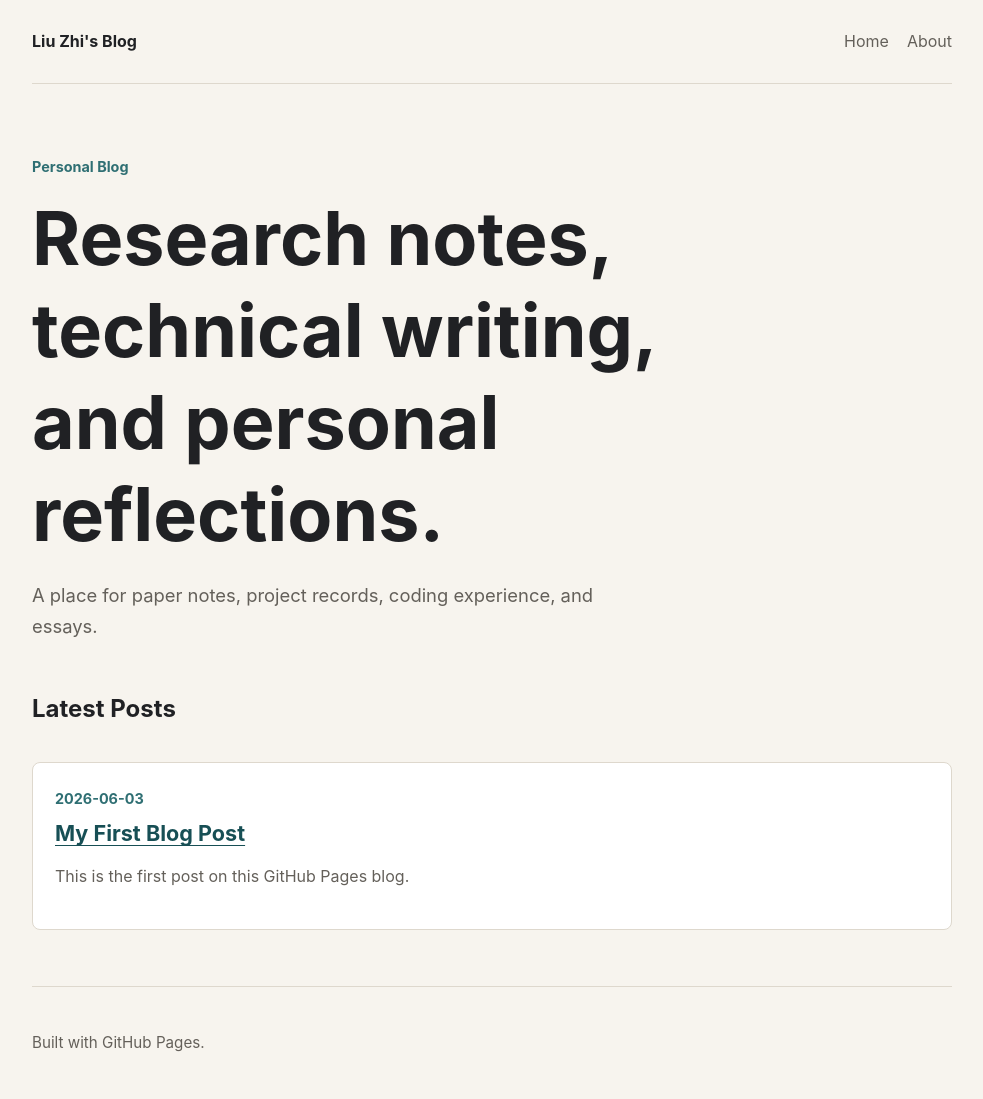
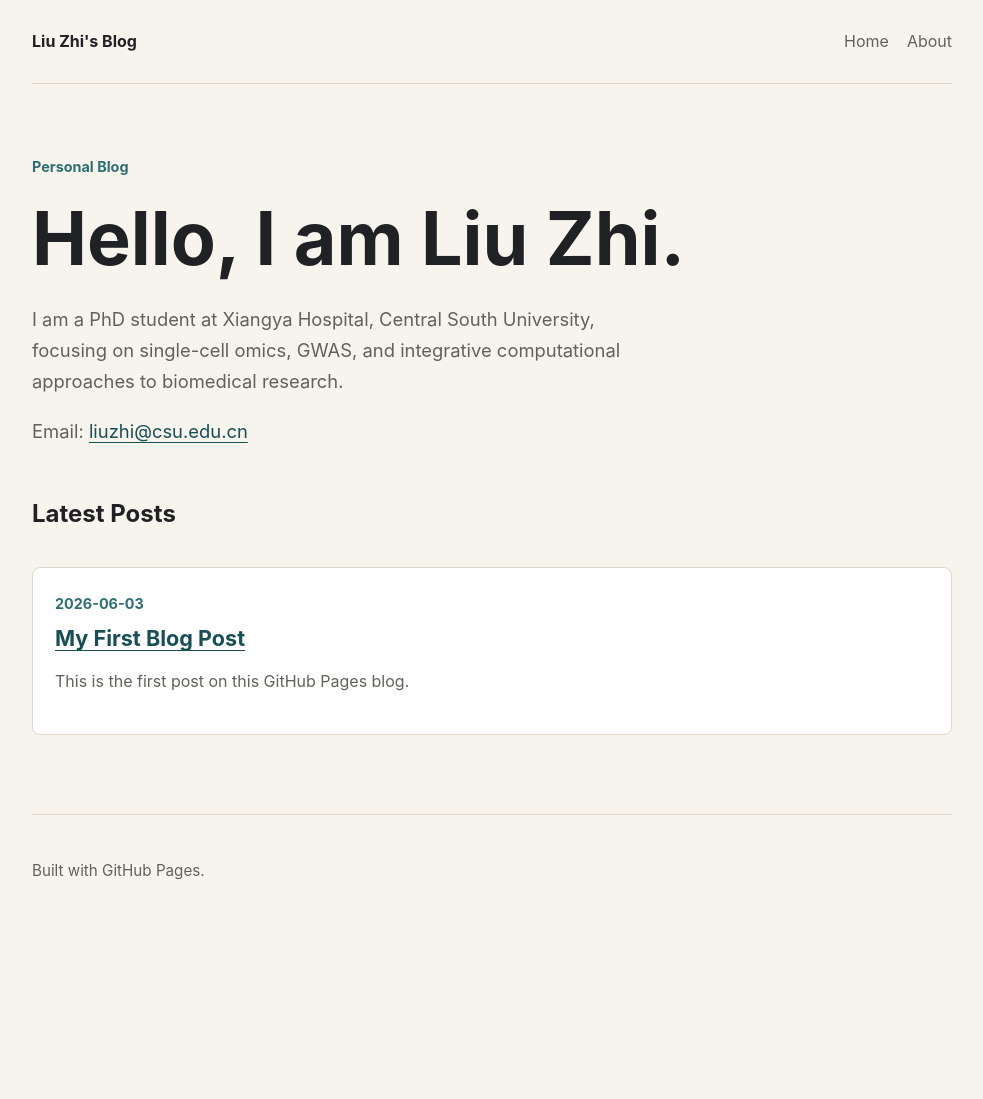
Before and after one commit to qianbei333/qianbei333.github.io, a Jekyll site: the page built from index.md, in a window 1280 px wide. Shown: the whole page, without its empty margins (148-1131 px from the left). Built offline with Jekyll 4.4.1, drawn with Linux system fonts in a browser that asks for light colours; after the commit the page ends 927 px from its top, so only the background shows below that.

Commit message:
Update homepage introduction

```diff
--- a/index.md
+++ b/index.md
@@ -5,8 +5,9 @@ title: Home
 
 <section class="hero">
   <p class="eyebrow">Personal Blog</p>
-  <h1>Research notes, technical writing, and personal reflections.</h1>
-  <p class="lead">A place for paper notes, project records, coding experience, and essays.</p>
+  <h1>Hello, I am Liu Zhi.</h1>
+  <p class="lead">I am a PhD student at Xiangya Hospital, Central South University, focusing on single-cell omics, GWAS, and integrative computational approaches to biomedical research.</p>
+  <p class="lead">Email: <a href="mailto:liuzhi@csu.edu.cn">liuzhi@csu.edu.cn</a></p>
 </section>
 
 <section class="post-list">
```
